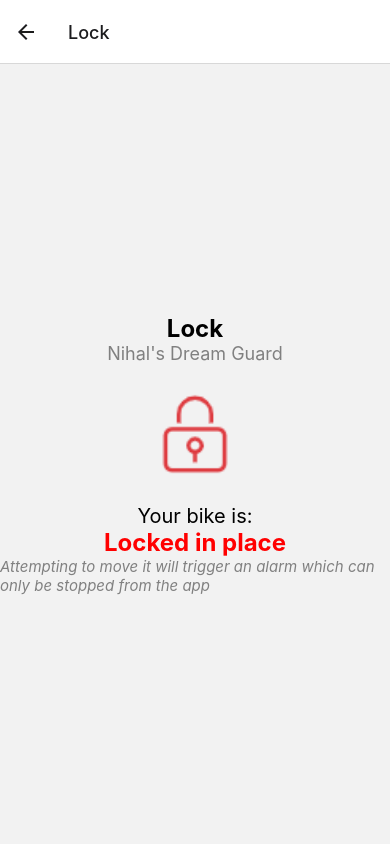
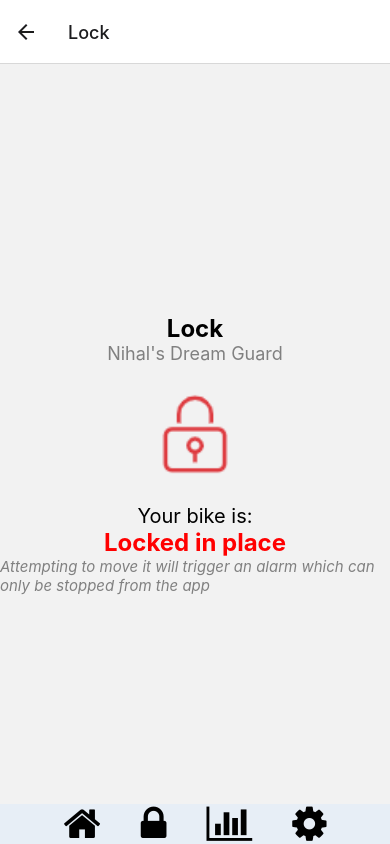
Before and after one commit to nihalkejman/DreamGuardProject, a React Native app: screen /Lock in a window 390 px wide. Built offline with nearby package versions, Linux system fonts and the light colour scheme.

Commit message:
doneeeeeeeeee:))))

```diff
--- a/Home.js
+++ b/Home.js
@@ -1,7 +1,7 @@
 import React, { useState } from 'react';
 import { View, Text, StyleSheet, ScrollView, Button } from 'react-native';
 import { useNavigation } from '@react-navigation/native';
-import NavBar from './Navbar'; // Import the NavBar
+import NavBar from './NavBar'; // Import the NavBar
 
 const HomeScreen = () => {
     const navigation = useNavigation();
@@ -46,7 +46,7 @@ const HomeScreen = () => {
             </View>
 
 
-            <NavBar style={styles.navBar} />
+            <NavBar style={styles.navBarHome} />
         </ScrollView>
     );
 };
--- a/Lock.js
+++ b/Lock.js
@@ -1,9 +1,9 @@
 import React from 'react';
 import { View, Text, TouchableOpacity, StyleSheet, Image } from 'react-native';
+import NavBar from './NavBar';
 
 const BikeLockScreen = ({ navigation }) => {
     const handleUnlockPress = () => {
-        // Navigate to the "Unlock" screen when the unlock button is pressed
         navigation.navigate('Unlock');
     };
 
@@ -19,10 +19,14 @@ const BikeLockScreen = ({ navigation }) => {
             <Text style={styles.trigger}>
                 Attempting to move it will trigger an alarm which can only be stopped from the app
             </Text>
+
+            {/* Add NavBar at the bottom of the screen */}
+            <View style={styles.navBarLock}>
+                <NavBar style={styles.centered} />
+            </View>
         </View>
     );
 };
-//l
 
 const styles = StyleSheet.create({
     container: {
@@ -57,6 +61,15 @@ const styles = StyleSheet.create({
         fontStyle: 'italic',
         color: 'grey',
     },
+    navBarLock: {
+        position: 'absolute',
+        bottom: 0,
+        width: '100%',
+    },
+    centered: {
+        justifyContent: 'center',
+        width: '100%',
+    },
 });
 
 export default BikeLockScreen;
--- a/Navbar.js
+++ b/Navbar.js
@@ -3,15 +3,15 @@ import { View, TouchableOpacity, StyleSheet } from 'react-native';
 import Icon from 'react-native-vector-icons/FontAwesome';
 import { useNavigation } from '@react-navigation/native';
 
-const NavBar = () => {
+const NavBar = ({ style }) => {
     const navigation = useNavigation();
 
     const navigateToHome = () => {
-        navigation.navigate('Home');    //Navigate to the "Home" screen
+        navigation.navigate('Home');
     };
 
     const navigateToLock = () => {
-        navigation.navigate('Lock');    //Navigate to the "Lock" screen
+        navigation.navigate('Lock');
     };
 
     const navigateToSettings = () => {
@@ -19,12 +19,11 @@ const NavBar = () => {
     };
 
     const navigateToStats = () => {
-        navigation.navigate('Statistics');  //Nav to stats
-    }
-
+        navigation.navigate('Statistics');
+    };
 
     return (
-        <View style={styles.navBar}>
+        <View style={[styles.navBar, styles.centered, style]}>
             <TouchableOpacity onPress={navigateToHome}>
                 <Icon name="home" size={40} color="black" style={styles.icon} />
             </TouchableOpacity>
@@ -39,7 +38,7 @@ const NavBar = () => {
             </TouchableOpacity>
         </View>
     );
-}
+};
 
 const styles = StyleSheet.create({
     navBar: {
@@ -48,8 +47,12 @@ const styles = StyleSheet.create({
         backgroundColor: '#E7EEF6',
         paddingHorizontal: 10,
     },
+    centered: {
+        justifyContent: 'center',
+        width: '100%',
+    },
     icon: {
-        marginHorizontal: 35,
+        marginHorizontal: 20,
     },
 });
 
--- a/Setting.js
+++ b/Setting.js
@@ -1,16 +1,17 @@
 import React from 'react';
 import { View, Text, StyleSheet, FlatList, TouchableOpacity } from 'react-native';
+import NavBar from './NavBar'; // Import the NavBar
 
 const SettingScreen = ({ navigation }) => {
     const settingsOptions = [
         { title: 'Account', screenName: 'Account' },
         { title: 'Emergency Contact', screenName: 'EmergencyContact' },
-        { title: 'Data Privacy'  },
+        { title: 'Data Privacy' },
         { title: 'Help Centre' },
         { title: 'Privacy Policy' },
         { title: 'Logout' },
     ];
-//nihal
+
     const renderItem = ({ item }) => {
         return (
             <TouchableOpacity onPress={() => navigation.navigate(item.screenName)} style={styles.itemContainer}>
@@ -22,11 +23,12 @@ const SettingScreen = ({ navigation }) => {
     return (
         <View style={styles.container}>
             <Text style={styles.header}>Settings</Text>
-            <FlatList
-                data={settingsOptions}
-                renderItem={renderItem}
-                keyExtractor={(item) => item.title}
-            />
+            <FlatList data={settingsOptions} renderItem={renderItem} keyExtractor={(item) => item.title} />
+
+            {}
+            <View style={styles.navBarSettings}>
+                <NavBar style={styles.centered} />
+            </View>
         </View>
     );
 };
@@ -50,6 +52,15 @@ const styles = StyleSheet.create({
     itemText: {
         fontSize: 18,
     },
+    navBarSettings: {
+        position: 'absolute',
+        bottom: 0,
+        width: '100%',
+    },
+    centered: {
+        justifyContent: 'center',
+        width: '100%',
+    },
 });
 
 export default SettingScreen;
--- a/Statistics.js
+++ b/Statistics.js
@@ -1,6 +1,6 @@
 import React from 'react';
 import { View, Text, StyleSheet, FlatList } from 'react-native';
-import NavBar from './Navbar';
+import NavBar from './NavBar';
 
 const StatsScreen = () => {
   const formatDate = (date) => {
@@ -65,7 +65,7 @@ const StatsScreen = () => {
         contentContainerStyle={styles.listContainer}
       />
 
-      <View style={styles.bottomNavBar}>
+      <View style={styles.navBarStats}>
 
         <NavBar />
       </View>
```
